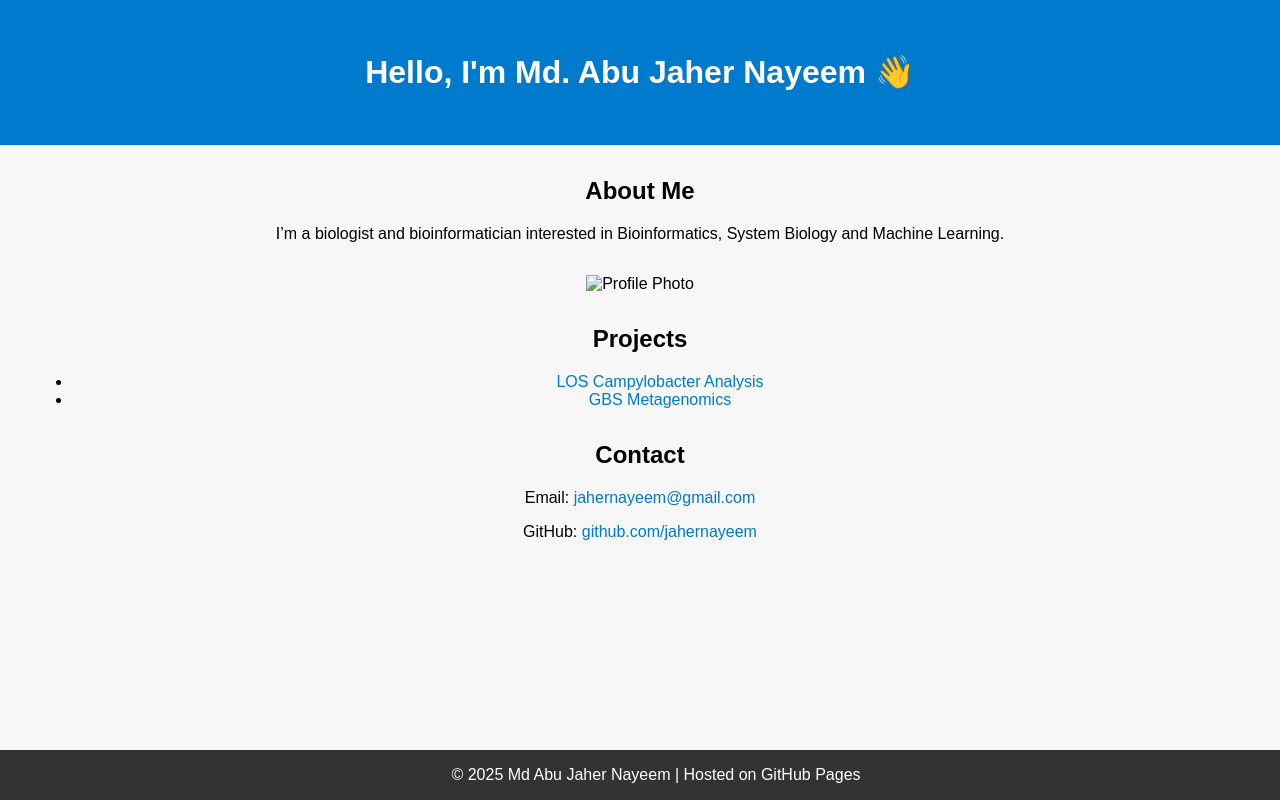
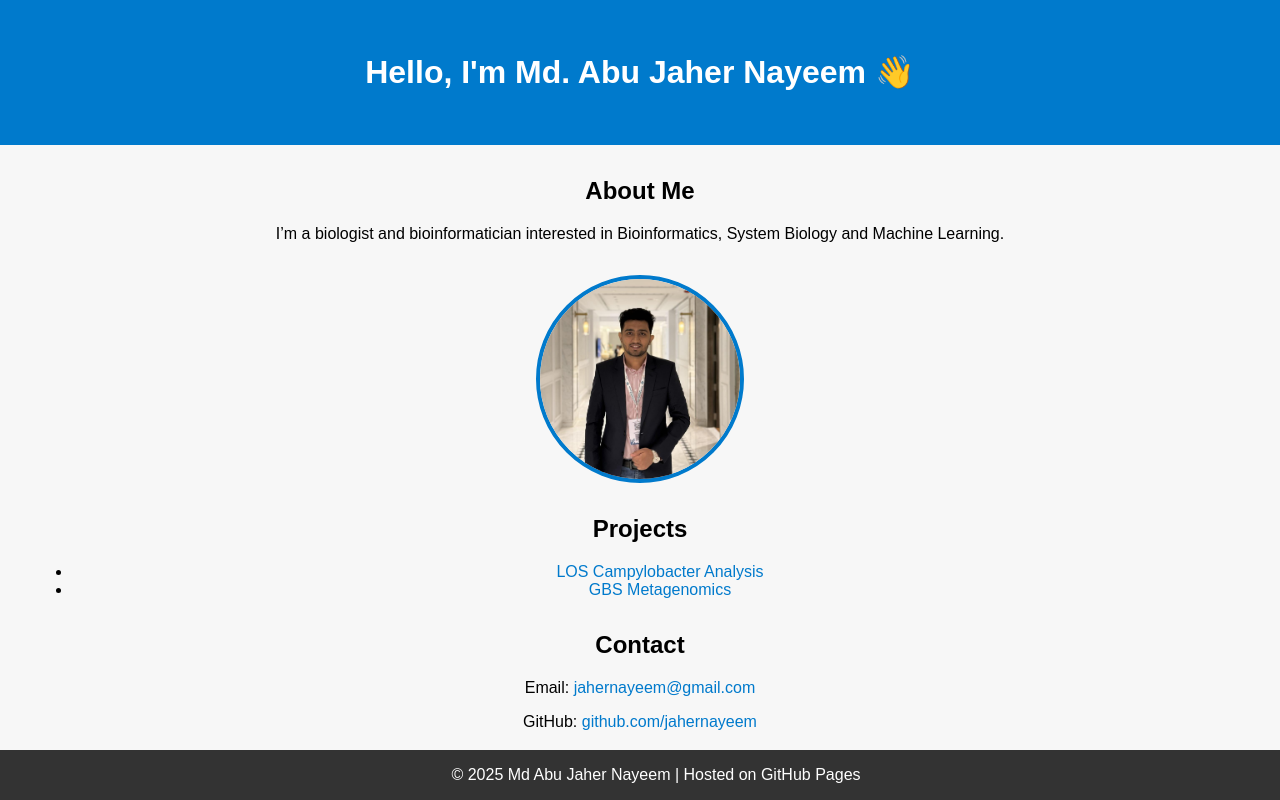
Before and after one commit to jahernayeem/jahernayeem.github.io, a plain HTML site: page index.html in a window 1280 px wide. Drawn offline with Linux system fonts and the light colour scheme.

Commit message:
Update index.html

```diff
--- a/index.html
+++ b/index.html
@@ -36,6 +36,16 @@
     a:hover {
       text-decoration: underline;
     }
+  .profile-photo {
+    width: 200px;
+    height: 200px;
+    border-radius: 50%;
+    object-fit: cover;
+    margin: 2rem auto;
+    display: block;
+    border: 4px solid #007acc;
+  }
+</style>
   </style>
 </head>
 <body>
@@ -49,7 +59,7 @@
   </section>
 
   </section>
-<img src="profile.jpg" alt="Profile Photo" class="profile-photo" />
+<img src="https://jahernayeem.github.io/images/Profile_Image.jpg" alt="Profile Photo" class="profile-photo" />
 </section>
 
   <section>
```
